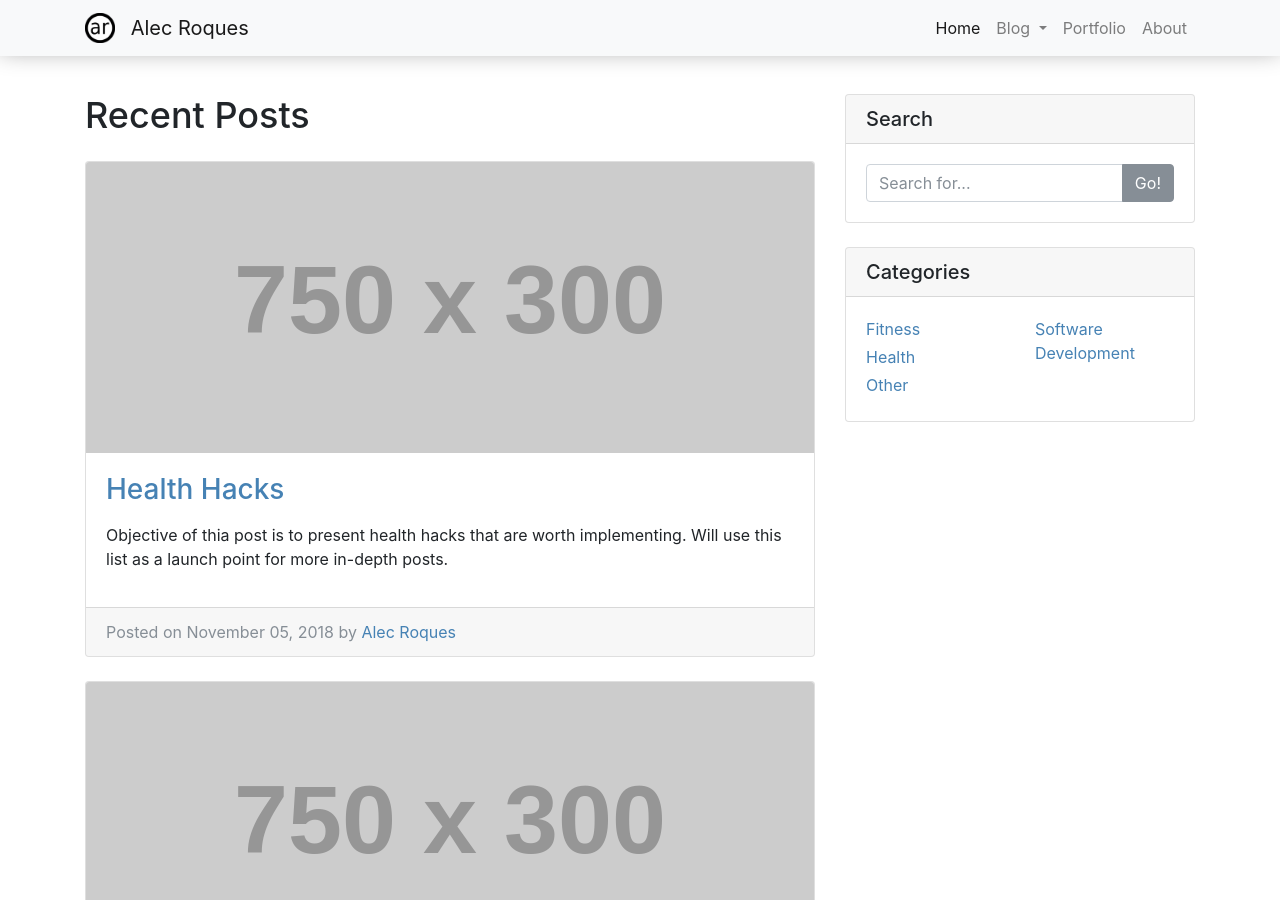
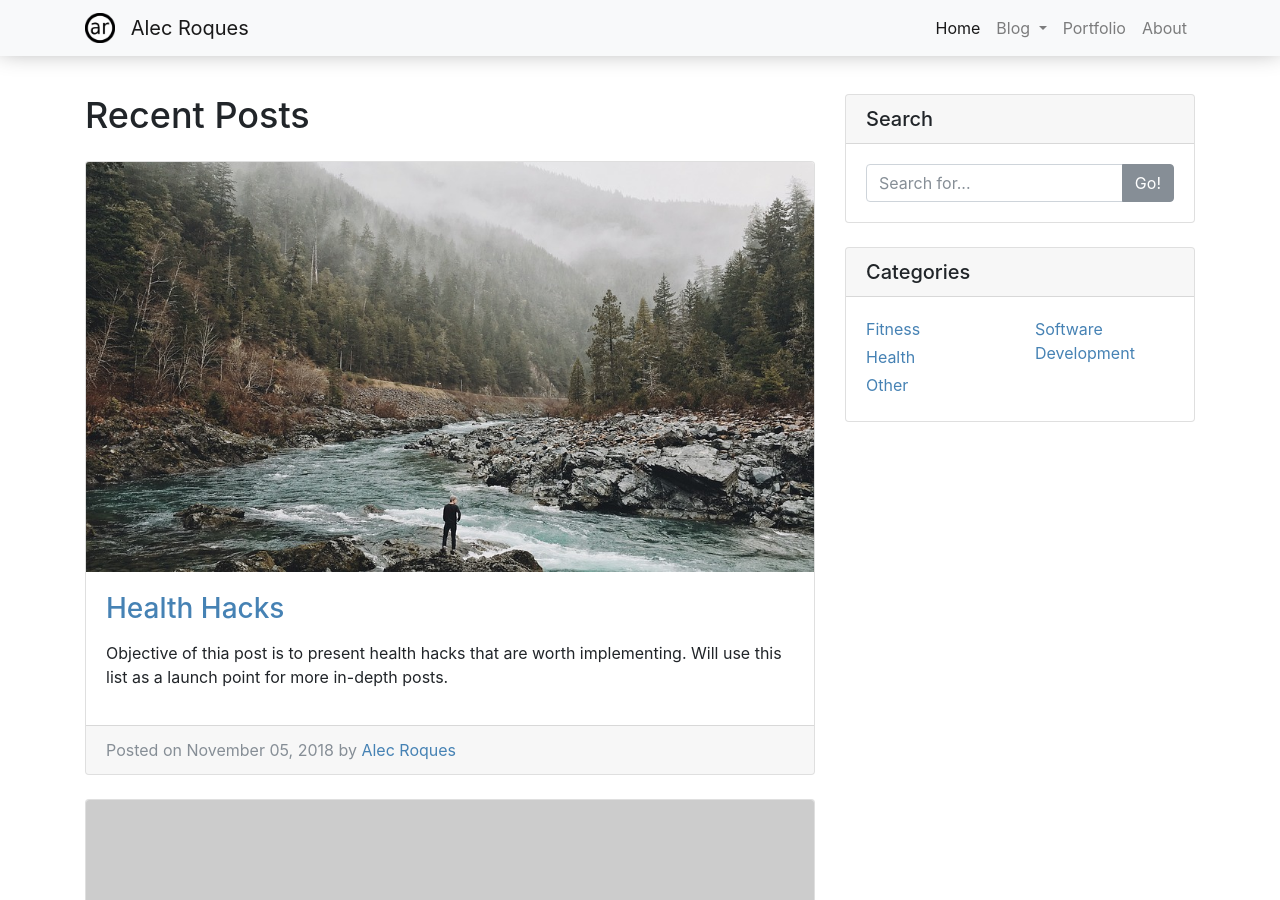
Before and after one commit to aroques/aroques.github.io, a Jekyll site: the page built from pages/index.html, in a window 1280 px wide and 900 px high. Built offline with Jekyll 4.4.1, drawn with Linux system fonts in a browser that asks for light colours.

Commit message:
Add image to health hacks poost

```diff
--- a/_config.yml
+++ b/_config.yml
@@ -23,6 +23,7 @@ baseurl: "/" # the subpath of your site, e.g. /blog
 url: "https://aroques.github.io" # the base hostname & protocol for your site, e.g. http://example.com
 twitter_username: n/a
 github_username:  aroques
+post_img_root: /img/posts/
 
 # Build settings
 markdown: kramdown
@@ -50,6 +51,7 @@ defaults:
     values:
       layout: post
       permalink: /blog/:year/:month/:day/:title
+      img: ""
       author: "Alec Roques"
 
 # Exclude from processing.
--- a/_includes/post-card.html
+++ b/_includes/post-card.html
@@ -1,5 +1,13 @@
 <div class="card mb-4">
-  <img class="card-img-top" src="http://placehold.it/750x300" alt="Card image cap">
+
+  {% case post.img %}
+    {% when '' %}
+      {% assign imgsrc = 'http://placehold.it/750x300' %}
+    {% else %}
+      {% assign imgsrc = site.url | append: site.post_img_root | append: post.img %}
+  {% endcase %}
+
+  <img class="card-img-top" src="{{ imgsrc }}" alt="Card image cap">
   <div class="card-body">
     <a href="{{ post.url }}"><h3 class="card-title">{{ post.title }}</h3></a>
     <p class="card-text">{{ post.excerpt }}</p>
--- a/_posts/2019-11-05-health-hacks.markdown
+++ b/_posts/2019-11-05-health-hacks.markdown
@@ -2,6 +2,7 @@
 title:  "Health Hacks"
 date:   2018-11-05 15:30:00 -0600
 modify-date:   2018-11-10 15:30:00 -0600
+img: healthy-man.jpg
 categories: health
 ---
 
```
Also changed, not shown: _layouts/post.html (+8 -1 lines), img/posts/healthy-man.jpg (added).
